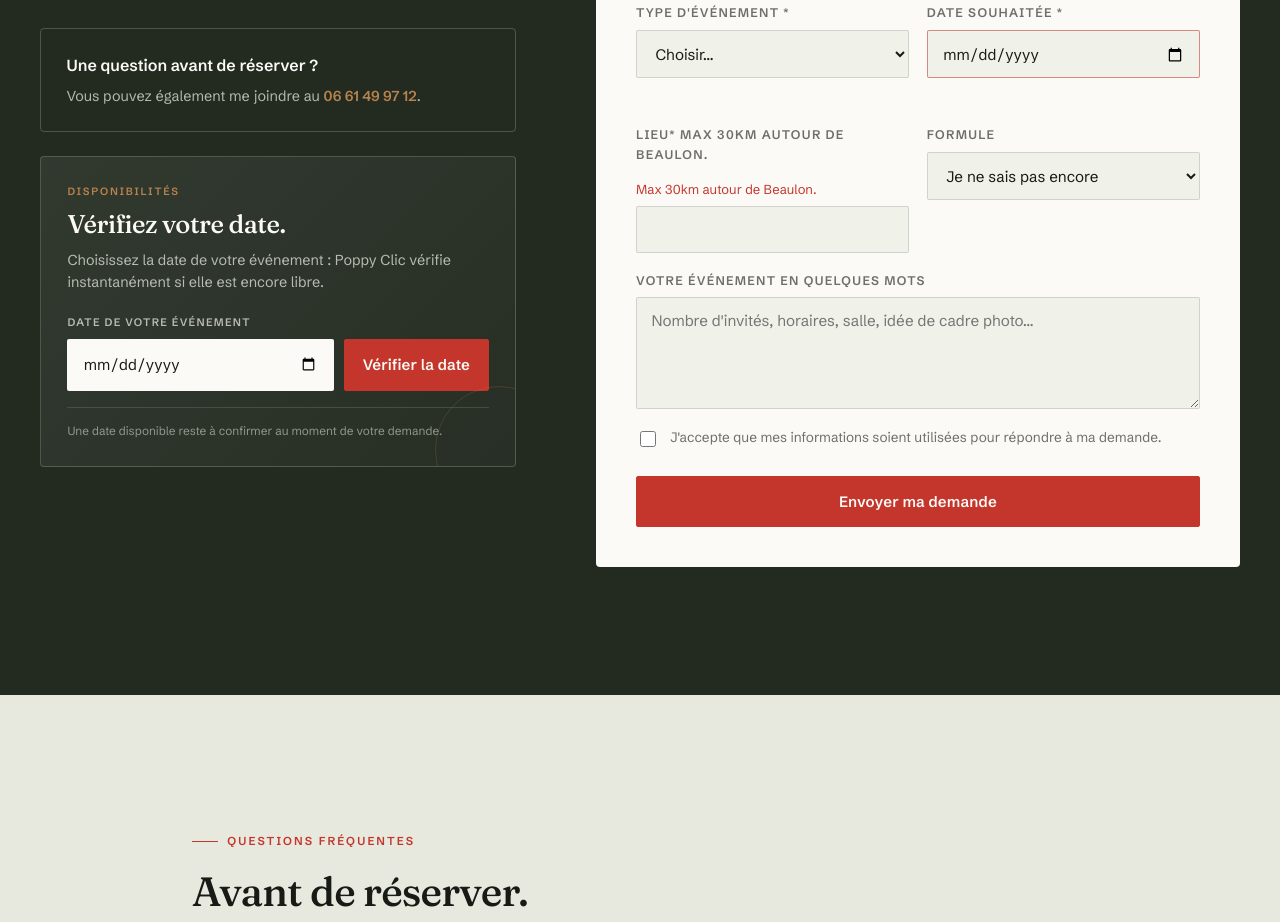
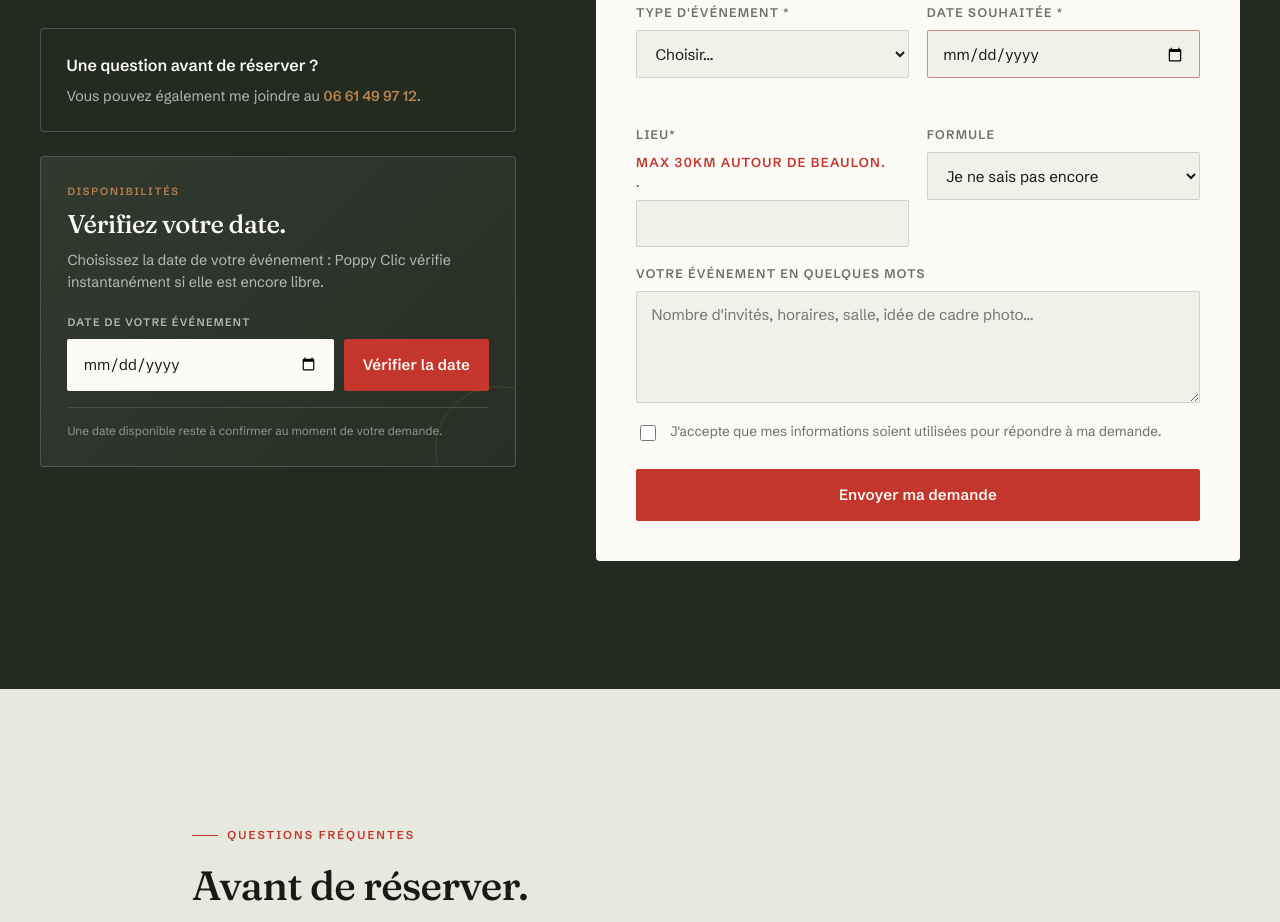
Before and after one commit to photobooth-poppyclic/photobooth-poppyclic.github.io, a plain HTML site: page index.html in a window 1280 px wide. Shown: the part 6460-7382 px from the top of the page. Drawn offline with Linux system fonts and the light colour scheme.

Commit message:
Update index.html

```diff
--- a/index.html
+++ b/index.html
@@ -683,10 +683,10 @@
             </p>
           </div>
           <div class="form_field">
-            <label class="form_label" for="lieu">Lieu* Max 30km autour de Beaulon.</label>
-            <p class="location-info">
-  Max 30km autour de Beaulon.
-</p>
+            <label class="form_label" for="lieu">Lieu*  <p class="location-info">
+   Max 30km autour de Beaulon.
+</p>.</label>
+
             <input class="form_input" type="text" id="lieu" name="lieu" required>
           </div>
           <div class="form_field">
```
